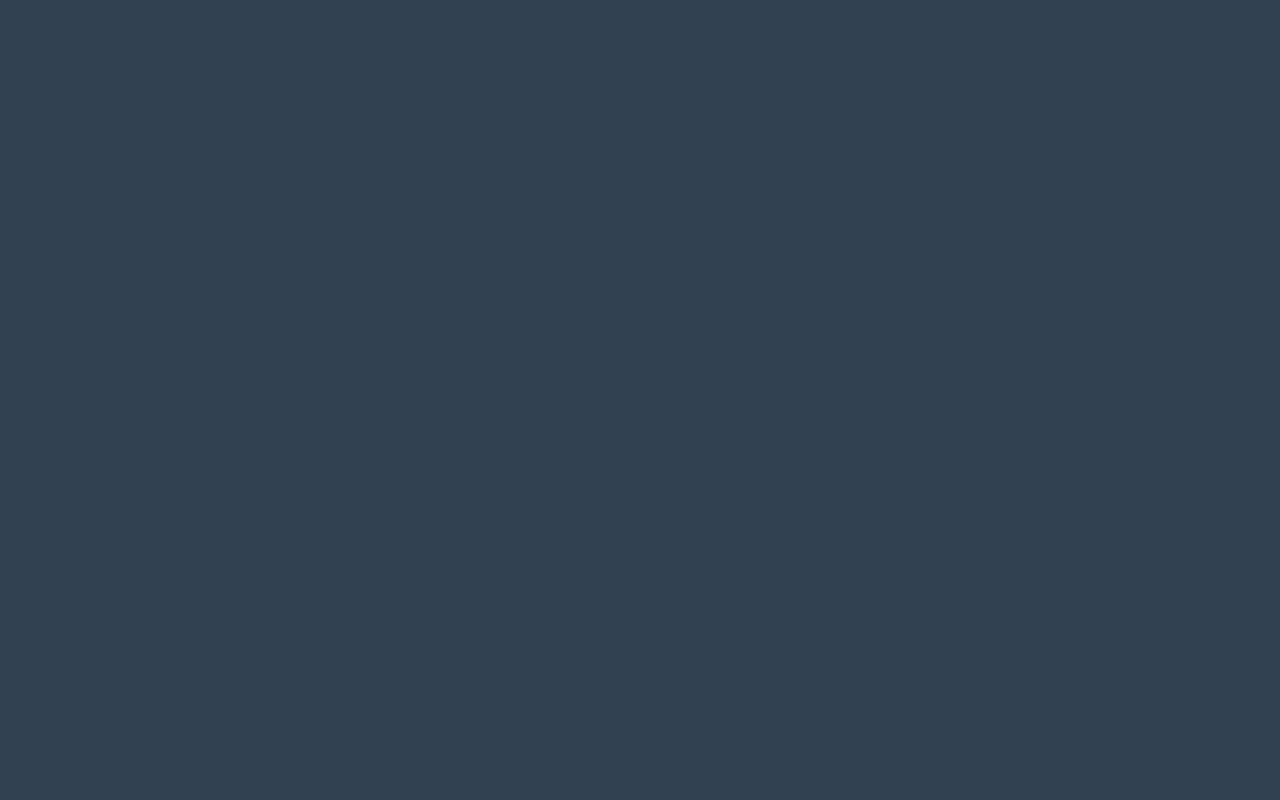
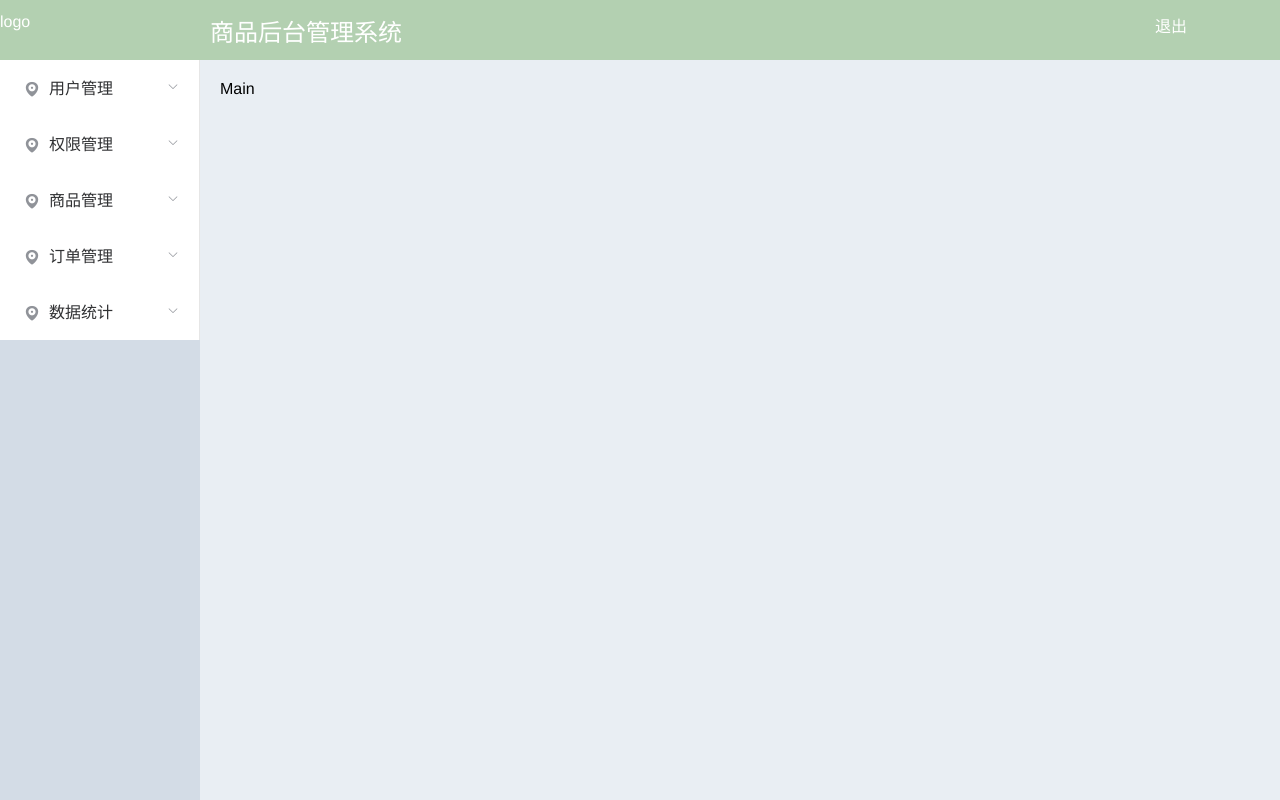
Before and after one commit to qinzhihao-conghua/vue-goods-manage, a Vue app: page /home in a window 1280 px wide. Built offline with nearby package versions, Linux system fonts and the light colour scheme.

Commit message:
主页相关布局与UI组件的引入

```diff
--- a/package.json
+++ b/package.json
@@ -34,8 +34,7 @@
       "node": true
     },
     "extends": [
-      "plugin:vue/essential",
-      "eslint:recommended"
+      "plugin:vue/essential"
     ],
     "parserOptions": {
       "parser": "babel-eslint"
--- a/src/App.vue
+++ b/src/App.vue
@@ -9,8 +9,6 @@
   font-family: Avenir, Helvetica, Arial, sans-serif;
   -webkit-font-smoothing: antialiased;
   -moz-osx-font-smoothing: grayscale;
-  color: #2c3e50;
-  background-color: #324152;
   height: 100%;
 }
 </style>
--- /dev/null
+++ b/src/components/home/home.vue
@@ -0,0 +1,158 @@
+<template>
+  <el-container class="home-container">
+    <el-header class="header">
+      <el-row class="header-row">
+        <el-col :span="4">
+          <div class="grid-content bg-purple">logo</div>
+        </el-col>
+        <el-col :span="18">
+          <h2>商品后台管理系统</h2>
+        </el-col>
+        <el-col :span="2">
+          <div class="grid-content bg-purple">退出</div>
+        </el-col>
+      </el-row>
+    </el-header>
+    <el-container>
+      <el-aside class="aside" width="200px">
+        <el-col :span="12" class="aside-content">
+          <el-menu
+            default-active="2"
+            class="el-menu-vertical"
+            @open="handleOpen"
+            @close="handleClose"
+          >
+            <el-submenu index="1">
+              <template slot="title">
+                <i class="el-icon-location"></i>
+                <span>用户管理</span>
+              </template>
+              <el-menu-item-group>
+                <template slot="title">分组一</template>
+                <el-menu-item index="1-1">选项1</el-menu-item>
+                <el-menu-item index="1-2">选项2</el-menu-item>
+              </el-menu-item-group>
+              <el-menu-item-group title="分组2">
+                <el-menu-item index="1-3">选项3</el-menu-item>
+              </el-menu-item-group>
+              <el-submenu index="1-4">
+                <template slot="title">选项4</template>
+                <el-menu-item index="1-4-1">选项1</el-menu-item>
+              </el-submenu>
+            </el-submenu>
+            <el-submenu index="2">
+              <template slot="title">
+                <i class="el-icon-location"></i>
+                <span>权限管理</span>
+              </template>
+              <el-menu-item-group>
+                <template slot="title">分组一</template>
+                <el-menu-item index="1-1">选项1</el-menu-item>
+                <el-menu-item index="1-2">选项2</el-menu-item>
+              </el-menu-item-group>
+              <el-menu-item-group title="分组2">
+                <el-menu-item index="1-3">选项3</el-menu-item>
+              </el-menu-item-group>
+              <el-submenu index="1-4">
+                <template slot="title">选项4</template>
+                <el-menu-item index="1-4-1">选项1</el-menu-item>
+              </el-submenu>
+            </el-submenu>
+            <el-submenu index="3">
+              <template slot="title">
+                <i class="el-icon-location"></i>
+                <span>商品管理</span>
+              </template>
+              <el-menu-item-group>
+                <template slot="title">分组一</template>
+                <el-menu-item index="1-1">选项1</el-menu-item>
+                <el-menu-item index="1-2">选项2</el-menu-item>
+              </el-menu-item-group>
+              <el-menu-item-group title="分组2">
+                <el-menu-item index="1-3">选项3</el-menu-item>
+              </el-menu-item-group>
+              <el-submenu index="1-4">
+                <template slot="title">选项4</template>
+                <el-menu-item index="1-4-1">选项1</el-menu-item>
+              </el-submenu>
+            </el-submenu>
+            <el-submenu index="4">
+              <template slot="title">
+                <i class="el-icon-location"></i>
+                <span>订单管理</span>
+              </template>
+              <el-menu-item-group>
+                <template slot="title">分组一</template>
+                <el-menu-item index="1-1">选项1</el-menu-item>
+                <el-menu-item index="1-2">选项2</el-menu-item>
+              </el-menu-item-group>
+              <el-menu-item-group title="分组2">
+                <el-menu-item index="1-3">选项3</el-menu-item>
+              </el-menu-item-group>
+              <el-submenu index="1-4">
+                <template slot="title">选项4</template>
+                <el-menu-item index="1-4-1">选项1</el-menu-item>
+              </el-submenu>
+            </el-submenu>
+            <el-submenu index="5">
+              <template slot="title">
+                <i class="el-icon-location"></i>
+                <span>数据统计</span>
+              </template>
+              <el-menu-item-group>
+                <template slot="title">分组一</template>
+                <el-menu-item index="1-1">选项1</el-menu-item>
+                <el-menu-item index="1-2">选项2</el-menu-item>
+              </el-menu-item-group>
+              <el-menu-item-group title="分组2">
+                <el-menu-item index="1-3">选项3</el-menu-item>
+              </el-menu-item-group>
+              <el-submenu index="1-4">
+                <template slot="title">选项4</template>
+                <el-menu-item index="1-4-1">选项1</el-menu-item>
+              </el-submenu>
+            </el-submenu>
+          </el-menu>
+        </el-col>
+      </el-aside>
+      <el-main class="main">Main</el-main>
+    </el-container>
+  </el-container>
+</template>
+
+<script>
+export default {
+  name: "home",
+  components: {},
+  props: {},
+  data() {
+    return {};
+  },
+};
+</script>
+<style lang="scss" scoped>
+.home-container {
+  height: 100%;
+  .header {
+    background-color: #b3d0b1;
+    display: flex;
+    justify-content: space-between;
+    padding-left: 0;
+    align-items: center;
+    color: #fff;
+    font-size: 20px;
+    .header-row {
+      width: 100%;
+    }
+  }
+  .aside {
+    background-color: #d3dce6;
+    .aside-content {
+      width: 100%;
+    }
+  }
+  .main {
+    background-color: #e9eef3;
+  }
+}
+</style>
--- a/src/components/login/Login.vue
+++ b/src/components/login/Login.vue
@@ -8,12 +8,14 @@
     >
       <h2>登陆</h2>
       <el-form-item label="用户名">
-        <el-input v-model="formData.userName"></el-input>
+        <el-input v-model="formData.username"></el-input>
       </el-form-item>
       <el-form-item label="密码">
         <el-input v-model="formData.password"></el-input>
       </el-form-item>
-      <el-button class="login-btn" type="primary">登陆</el-button>
+      <el-button class="login-btn" @click.prevent="login()" type="primary"
+        >登陆</el-button
+      >
     </el-form>
   </div>
 </template>
@@ -26,14 +28,22 @@ export default {
   data() {
     return {
       formData: {
-        userName: "",
+        username: "",
         password: "",
       },
     };
   },
   methods: {
-    login() {
-      // this.$axios.get()
+    async login() {
+      const res = await this.$axios.post("login", this.formData);
+      const { data, meta } = res.data;
+      if (meta.status === 200) {
+        this.$message({ message: meta.msg, type: "success" });
+        sessionStorage.setItem("token", data.token);
+        this.$router.push({ name: "home" });
+      } else {
+        this.$message({ message: meta.msg, type: "warning" });
+      }
     },
   },
 };
@@ -45,6 +55,7 @@ export default {
   display: flex;
   justify-content: center;
   align-items: center;
+  background-color: #2b4b6b;
   .login-form {
     background-color: #fff;
     padding: 30px;
--- a/src/http/http.js
+++ b/src/http/http.js
@@ -2,7 +2,8 @@ import axios from 'axios';
 
 const httpService = {};
 httpService.install = (Vue) => {
-    // 4. 添加实例方法
+    axios.defaults.baseURL = 'http://127.0.0.1:8888/api/private/v1/';
+    // 添加实例方法
     Vue.prototype.$axios = axios;
 };
 export default httpService;
--- a/src/router/index.js
+++ b/src/router/index.js
@@ -4,18 +4,16 @@ import VueRouter from 'vue-router'
 Vue.use(VueRouter)
 
 const routes = [
-  {
-    path: '/',
-    name: 'login',
-    redirect: '/login',
-  },
+  { path: '/', name: 'login', redirect: '/login' },
   {
     path: '/login',
     name: 'login',
-    // route level code-splitting
-    // this generates a separate chunk (about.[hash].js) for this route
-    // which is lazy-loaded when the route is visited.
-    component: () => import(/* webpackChunkName: "about" */ '../components/login/Login.vue'),
+    component: () => import('../components/login/login.vue'),
+  },
+  {
+    path: '/home',
+    name: 'home',
+    component: () => import('../components/home/home.vue'),
   },
 ]
 
```
